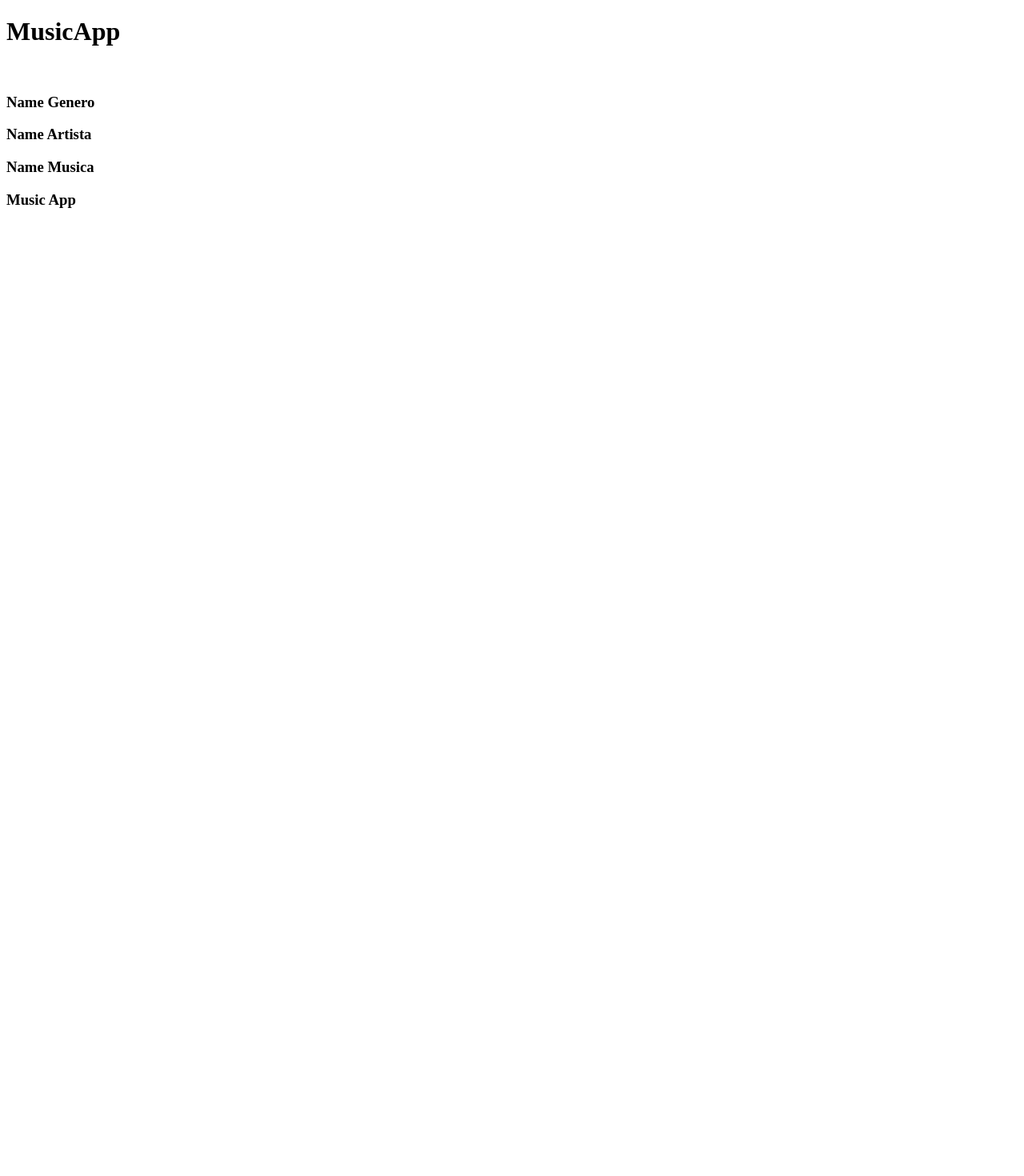
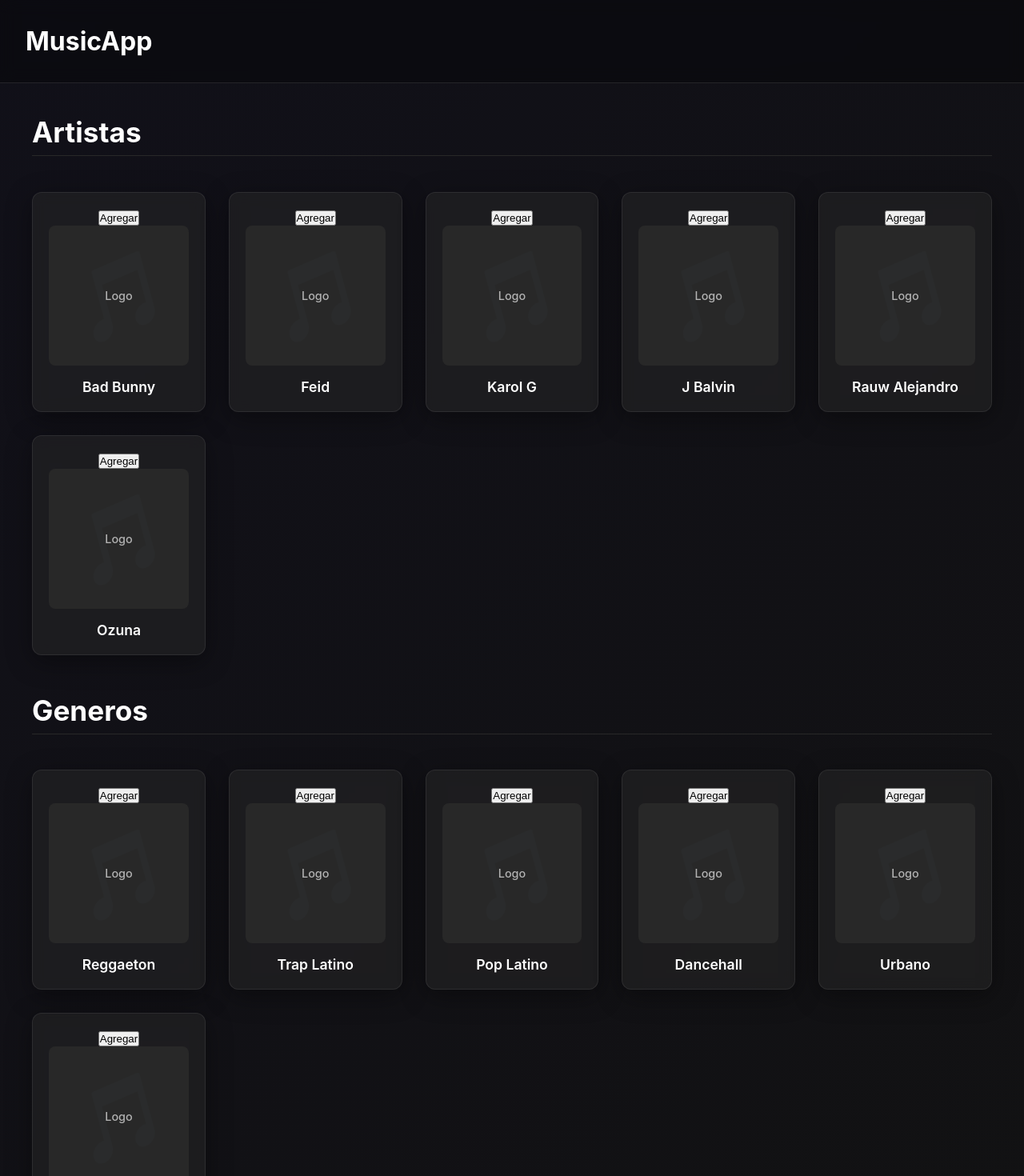
Before and after one commit to junkamilo/AprendiendoReact.js, a React (Vite) app in the folder clasesReact/React/React/React/: page / in a window 1280 px wide. Shown: the top 1470 px of the page at 80% size. Before the commit the page ends 800 px from the top, so only its background shows below. Built offline with nearby package versions, Linux system fonts and the light colour scheme.

Commit message:
terminando aprender testing

```diff
--- a/clasesReact/React/React/React/src/MusicApp/Footer.tsx
+++ b/clasesReact/React/React/React/src/MusicApp/Footer.tsx
@@ -1,6 +1,6 @@
 export const Footer = () =>{
     return(
-        <footer>
+        <footer className="contentFooter">
             <h3>Music App</h3>
         </footer>
     );
--- a/clasesReact/React/React/React/src/MusicApp/Header.tsx
+++ b/clasesReact/React/React/React/src/MusicApp/Header.tsx
@@ -1,11 +1,11 @@
 export const Header = () =>{
     return(
-        <header>
+        <header className="contentHeader">
             <div className="ContentName">
                 <h1>MusicApp</h1>
             </div>
             <div className="ContentPerfil">
-                <img src="" alt="" className="Logo" />
+                {/*<img src="" alt="" className="Logo" />*/}
             </div>
         </header>
     );
--- /dev/null
+++ b/clasesReact/React/React/React/src/MusicApp/StyleMusic.css
@@ -0,0 +1,241 @@
+/* --- 1. CONFIGURACIÓN GLOBAL Y VARIABLES --- */
+:root {
+  /* Paleta de colores "Dark Mode" inspirada en música */
+  --bg-dark: #121212;
+  --bg-mid: #181818;
+  --bg-light: #282828;
+  --bg-glass: rgba(40, 40, 40, 0.5); /* Base para el Glassmorphism */
+  --bg-glass-hover: rgba(55, 55, 55, 0.7);
+
+  /* Color de acento vibrante (ej. verde Spotify o azul eléctrico) */
+  --accent-primary: #1db954;
+  --text-primary: #ffffff;
+  --text-secondary: #b3b3b3;
+
+  /* Estilos modernos */
+  --shadow-soft: 0 8px 32px 0 rgba(0, 0, 0, 0.37);
+  --border-radius: 12px;
+  --font-main: "Inter", -apple-system, BlinkMacSystemFont, "Segoe UI", Roboto,
+    sans-serif;
+}
+
+/* Keyframe para el fondo ambiental animado */
+@keyframes subtleGradient {
+  0% {
+    background-position: 0% 50%;
+  }
+  50% {
+    background-position: 100% 50%;
+  }
+  100% {
+    background-position: 0% 50%;
+  }
+}
+
+* {
+  box-sizing: border-box;
+  margin: 0;
+  padding: 0;
+}
+
+body {
+  width: 100%;
+  min-height: 100dvh;
+  font-family: var(--font-main);
+  color: var(--text-primary);
+
+  /* Fondo ambiental: un gradiente oscuro y sutil que se mueve */
+  background: linear-gradient(
+    -45deg,
+    #0f0c13,
+    var(--bg-dark),
+    #100f1c,
+    var(--bg-dark)
+  );
+  background-size: 400% 400%;
+  animation: subtleGradient 25s ease infinite;
+
+  /* Layout principal de la página usando CSS Grid */
+  display: grid;
+  grid-template-rows: auto 1fr auto; /* Header, Main (flexible), Footer */
+  grid-template-areas:
+    "header"
+    "main"
+    "footer";
+}
+
+/* Estilos de scrollbar (opcional, pero mejora el look) */
+::-webkit-scrollbar {
+  width: 8px;
+}
+::-webkit-scrollbar-track {
+  background: var(--bg-dark);
+}
+::-webkit-scrollbar-thumb {
+  background: var(--bg-light);
+  border-radius: 4px;
+}
+::-webkit-scrollbar-thumb:hover {
+  background: var(--text-secondary);
+}
+
+/* --- 2. HEADER Y FOOTER --- */
+
+.contentHeader {
+  grid-area: header;
+  width: 100%;
+  padding: clamp(1rem, 4vw, 2rem); /* Padding fluido */
+
+  /* Efecto Glassmorphism para el header "flotante" */
+  background: rgba(0, 0, 0, 0.3);
+  backdrop-filter: blur(10px);
+  -webkit-backdrop-filter: blur(10px);
+  border-bottom: 1px solid rgba(255, 255, 255, 0.1);
+
+  /* Asegura que esté sobre el contenido si hay scroll */
+  position: sticky;
+  top: 0;
+  z-index: 10;
+}
+
+.contentFooter {
+  grid-area: footer;
+  width: 100%;
+  padding: 2rem;
+  text-align: center;
+  background: rgba(0, 0, 0, 0.2);
+  border-top: 1px solid rgba(255, 255, 255, 0.1);
+  color: var(--text-secondary);
+  font-size: 0.9rem;
+}
+/* --- 3. CONTENIDO PRINCIPAL Y GRID DE TARJETAS --- */
+
+.contentMain {
+  grid-area: main;
+  width: 100%;
+  /* Padding fluido para los lados y arriba/abajo */
+  padding: clamp(1rem, 4vw, 2.5rem);
+  overflow-y: auto; /* Permite scroll solo en el main */
+}
+
+.CardMusicaContainer {
+  display: grid;
+  grid-template-columns: repeat(auto-fit, minmax(180px, 1fr));
+  gap: clamp(1rem, 3vw, 1.8rem);
+}
+.CardMusicaContainer > h2 {
+  grid-column: 1 / -1;
+  font-size: clamp(1.6rem, 4vw, 2.2rem); /* Título grande y fluido */
+  font-weight: 700;
+  color: var(--text-primary);
+  margin-bottom: 1rem; /* Espacio entre el título y las tarjetas de abajo */
+  padding-bottom: 0.5rem;
+  border-bottom: 1px solid var(--bg-light); /* Un separador sutil */
+}
+
+/* Damos espacio entre las diferentes secciones (Artistas, Géneros, etc.) */
+.CardMusicaContainer + .CardMusicaContainer {
+  margin-top: 3rem;
+}
+/* --- 4. DISEÑO DE LA TARJETA INDIVIDUAL --- */
+
+/* Animación de entrada para las tarjetas */
+@keyframes fadeIn {
+  from {
+    opacity: 0;
+    transform: translateY(15px);
+  }
+  to {
+    opacity: 1;
+    transform: translateY(0);
+  }
+}
+
+.CardMusica {
+  /* Efecto Glassmorphism en la tarjeta */
+  background: var(--bg-glass);
+  backdrop-filter: blur(8px);
+  -webkit-backdrop-filter: blur(8px);
+
+  border-radius: var(--border-radius);
+  border: 1px solid rgba(255, 255, 255, 0.08);
+  box-shadow: var(--shadow-soft);
+
+  padding: 1.25rem;
+  text-align: center;
+  cursor: pointer;
+
+  /* Transiciones suaves para el efecto hover */
+  transition: transform 0.3s ease, background-color 0.3s ease,
+    box-shadow 0.3s ease;
+
+  /* Aplicamos la animación de entrada */
+  animation: fadeIn 0.5s ease-out forwards;
+  /* (Opcional: para escalonar la animación si se cargan dinámicamente) */
+  /* animation-delay: calc(var(--item-index, 0) * 50ms); */
+}
+
+/* Efecto Hover: La tarjeta se eleva y se "ilumina".
+  Usamos filtros para un efecto más avanzado.
+*/
+.CardMusica:hover {
+  transform: translateY(-8px);
+  background: var(--bg-glass-hover);
+  box-shadow: 0 12px 40px 0 rgba(0, 0, 0, 0.6);
+  filter: brightness(1.1); /* Hace que brille sutilmente */
+}
+
+.Logo {
+  /* Convertimos el div en un placeholder de carátula */
+  width: 100%;
+  aspect-ratio: 1 / 1; /* Mantiene la proporción 1:1 (cuadrado) */
+  background: var(--bg-light);
+  border-radius: 8px; /* Un radio interior más pequeño */
+  margin-bottom: 1rem;
+
+  /* Centramos el texto "Logo" (del TS) */
+  display: grid;
+  place-items: center;
+  font-size: 0.9rem;
+  color: var(--text-secondary);
+  font-weight: 500;
+
+  position: relative;
+  overflow: hidden;
+  transition: transform 0.3s ease;
+}
+
+/* Placeholder visual de música (emoji) */
+.Logo::before {
+  content: "🎵";
+  font-size: 4rem;
+  color: rgba(255, 255, 255, 0.05);
+  position: absolute;
+  transform: rotate(-15deg) scale(1.5);
+  transition: all 0.4s ease;
+}
+
+.CardMusica:hover .Logo {
+  transform: scale(1.05); /* El logo crece un poco */
+}
+.CardMusica:hover .Logo::before {
+  color: rgba(255, 255, 255, 0.1);
+  transform: rotate(0deg) scale(1.8); /* La nota se anima */
+}
+
+.Name {
+  font-size: clamp(1rem, 2.5vw, 1.1rem); /* Tipografía fluida */
+  font-weight: 600;
+  color: var(--text-primary);
+
+  /* Para nombres largos... */
+  white-space: nowrap;
+  overflow: hidden;
+  text-overflow: ellipsis;
+
+  transition: color 0.3s ease;
+}
+
+.CardMusica:hover .Name {
+  color: var(--accent-primary); /* Resaltamos el nombre al hacer hover */
+}
--- /dev/null
+++ b/clasesReact/React/React/React/src/MusicApp/button.tsx
@@ -0,0 +1,8 @@
+export const Buttonagregar = () => {
+    const handleClick = () => {
+        console.log('¡Se hizo clic en el botón!');
+    };
+    return (
+        <button onClick={handleClick}>Agregar</button>
+    )
+}
--- /dev/null
+++ b/clasesReact/React/React/React/src/MusicApp/cardMusic.tsx
@@ -0,0 +1,48 @@
+import { Buttonagregar } from "./button";
+import { Datamusic, type ElementArtista } from "./dataMusic";
+
+export const CardArtista  = () => {
+
+    return (
+        <div className="CardMusicaContainer">
+            <h2>Artistas</h2>
+            {Datamusic.MusicArtistas.map((artista: ElementArtista) => (
+                <div className="CardMusica" key={artista.id}>
+                    <Buttonagregar/>
+                    <div className="Logo">Logo</div>
+                    <h3 className="Name">{artista.name}</h3>
+                </div>
+            ))}
+        </div>
+    );
+};
+export const CardGeneros = () => {
+
+    return (
+        <div className="CardMusicaContainer">
+            <h2>Generos</h2>
+            {Datamusic.GenerosMusic.map((artista: ElementArtista) => (
+                <div className="CardMusica" key={artista.id}>
+                    <Buttonagregar/>
+                    <div className="Logo">Logo</div>
+                    <h3 className="Name">{artista.name}</h3>
+                </div>
+            ))}
+        </div>
+    );
+};
+export const CancionesMusic = () => {
+
+    return (
+        <div className="CardMusicaContainer">
+            <h2>Musica</h2>
+            {Datamusic.CancionesMusic.map((artista: ElementArtista) => (
+                <div className="CardMusica" key={artista.id}>
+                    <Buttonagregar/>
+                    <div className="Logo">Logo</div>
+                    <h3 className="Name">{artista.name}</h3>
+                </div>
+            ))}
+        </div>
+    );
+};
--- /dev/null
+++ b/clasesReact/React/React/React/src/MusicApp/dataMusic.ts
@@ -0,0 +1,38 @@
+export interface ElementArtista {
+    id: number;
+    name: string;
+}
+export interface DataMusic {
+    MusicArtistas: ElementArtista[];
+    GenerosMusic: ElementArtista[];
+    CancionesMusic: ElementArtista[];
+}
+
+export const Datamusic: DataMusic = {
+    MusicArtistas: [
+        { id: 1, name: 'Bad Bunny' },
+        { id: 2, name: 'Feid' },
+        { id: 3, name: 'Karol G' },
+        { id: 4, name: 'J Balvin' },
+        { id: 5, name: 'Rauw Alejandro' },
+        { id: 6, name: 'Ozuna' }
+    ],
+
+    GenerosMusic: [
+        { id: 1, name: 'Reggaeton' },
+        { id: 2, name: 'Trap Latino' },
+        { id: 3, name: 'Pop Latino' },
+        { id: 4, name: 'Dancehall' },
+        { id: 5, name: 'Urbano' },
+        { id: 6, name: 'DemBow' }
+    ],
+
+    CancionesMusic: [
+        { id: 1, name: 'Tití Me Preguntó' },
+        { id: 2, name: 'Feliz Cumpleaños Ferxxo' },
+        { id: 3, name: 'Provenza' },
+        { id: 4, name: 'Mi Gente' },
+        { id: 5, name: 'Todo de Ti' },
+        { id: 6, name: 'Se Preparó' }
+    ]
+};
--- a/clasesReact/React/React/React/src/MusicApp/mainMusic.tsx
+++ b/clasesReact/React/React/React/src/MusicApp/mainMusic.tsx
@@ -1,24 +1,12 @@
+import { CancionesMusic, CardArtista, CardGeneros } from "./cardMusic";
+
+
 export const MainMusic = () => {
     return (
-        <main>
-            <div className="contentGeneros">
-                <div className="cardGenero">
-                    <h3 className="nameGenero">Name Genero</h3>
-                </div>
-            </div>
-            <div className="contentArtistas">
-                <div className="cardArtista">
-                    <div className="logoArtista"></div>
-                    <h3 className="nameArtista">Name Artista</h3>
-                </div>
-            </div>
-            <div className="contentMusica">
-                <div className="cardMusica">
-                    <div className="cardMusica">
-                        <h3 className="nameMusica">Name Musica</h3>
-                    </div>
-                </div>
-            </div>
+        <main className="contentMain">
+            <CardArtista/>
+            <CardGeneros/>
+            <CancionesMusic/>
         </main>
     );
 }
--- a/clasesReact/React/React/React/src/main.tsx
+++ b/clasesReact/React/React/React/src/main.tsx
@@ -7,10 +7,11 @@ import { createRoot } from 'react-dom/client'
 //import { CardShopping } from './shopping-card/CardShoping'
 //import { ContentArtista } from './AgregarYEliminar/contentArtista';
 //import { DataArtista } from './AgregarYEliminar/dataArtista';
-import { MyAwesomeApp } from './MyAwesomeApp';
+//import { MyAwesomeApp } from './MyAwesomeApp';
 import { Header } from './MusicApp/Header';
 import { MainMusic } from './MusicApp/mainMusic';
 import { Footer } from './MusicApp/Footer';
+import './MusicApp/StyleMusic.css'
 
 
 //createRoot es una función en React que crea un punto de entrada para renderizar componentes de React en un nodo del DOM del navegador.
```
Also changed, not shown: 1 other file (tests, documents, lock files or other folders).
